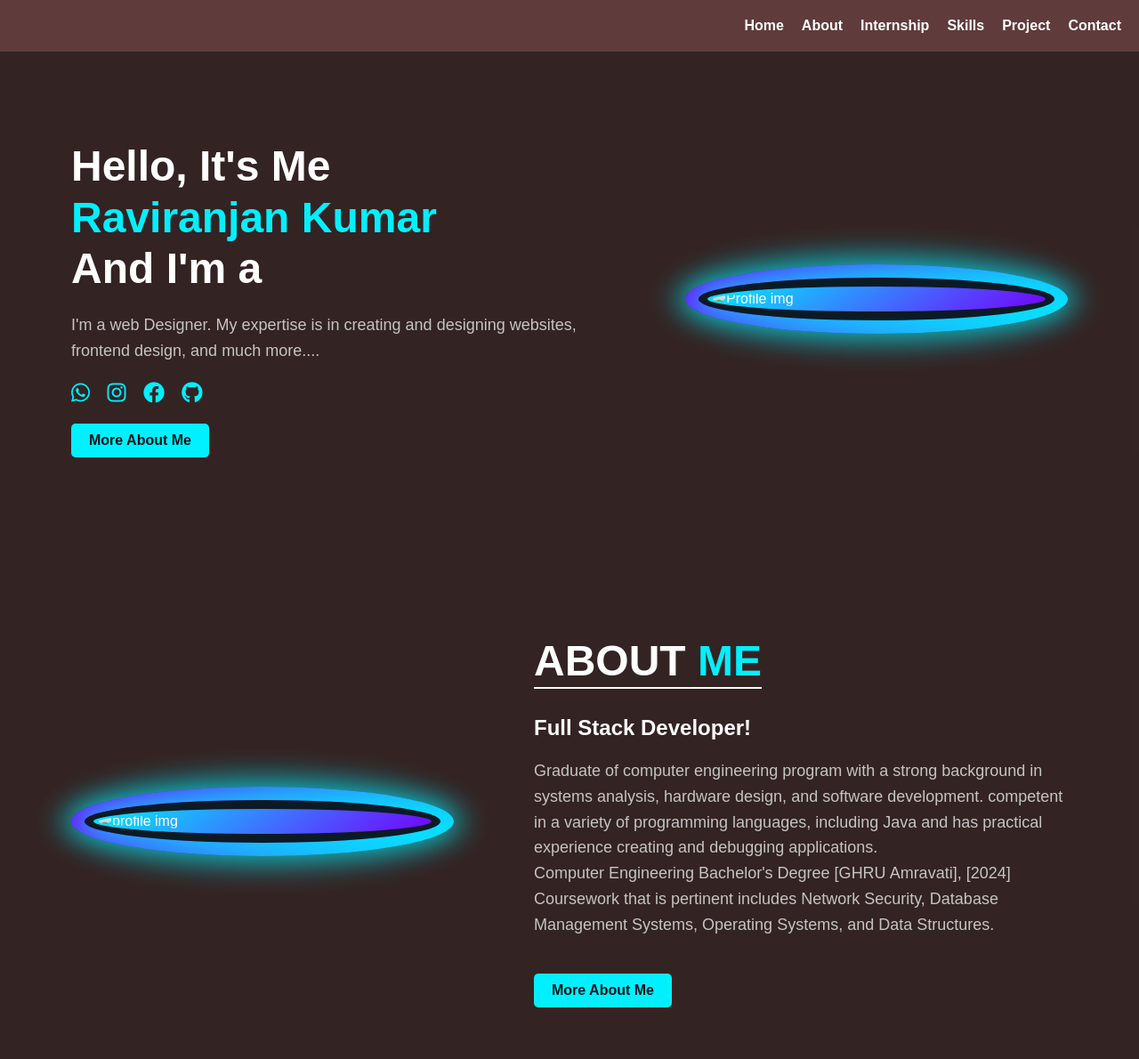
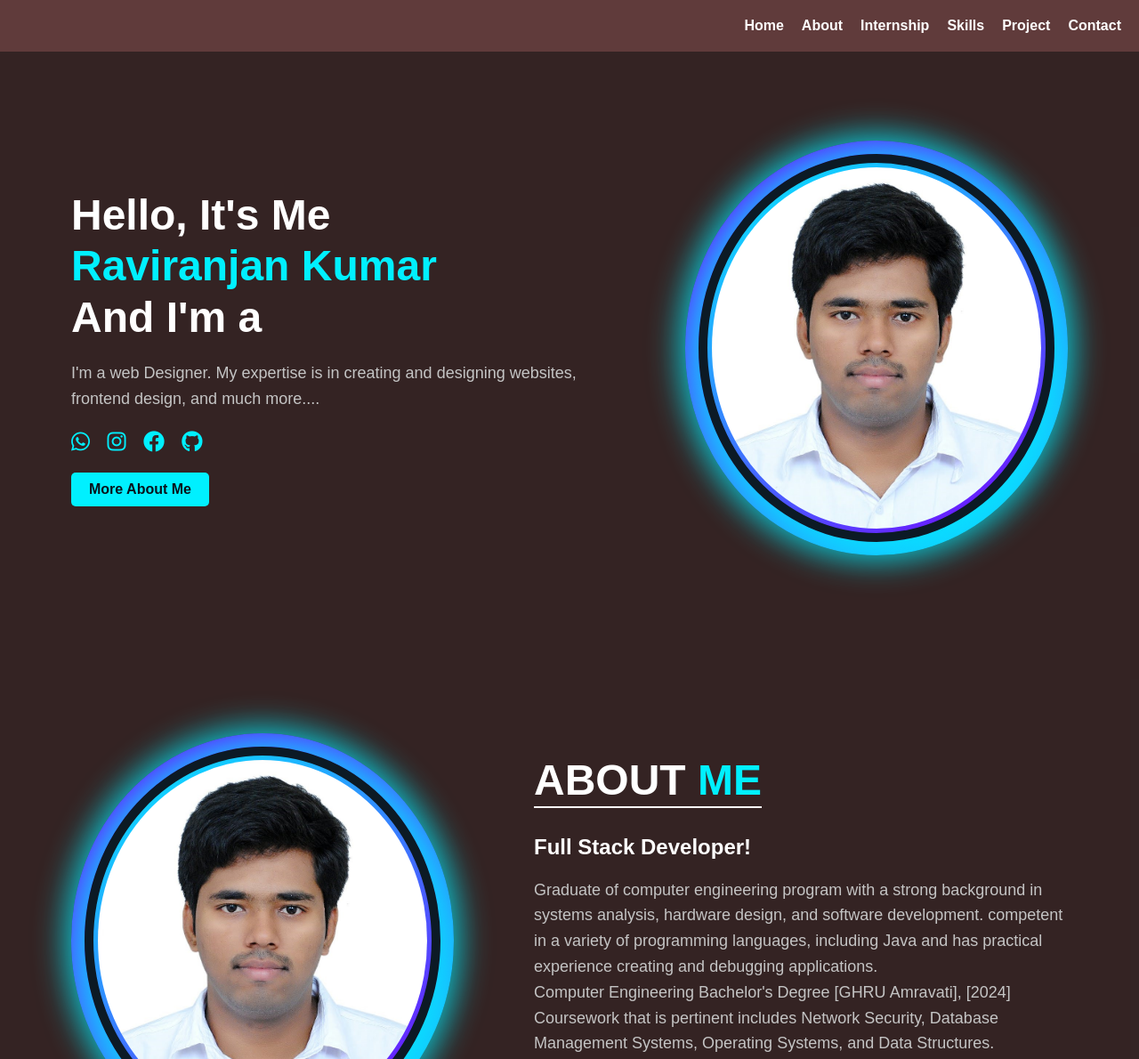
Before and after one commit to RaviranjanKumar-14/Profile, a plain HTML site: page index.html in a window 1280 px wide. Shown: the top 1190 px of the page at 89% size. Drawn offline with Linux system fonts and the light colour scheme; the site is published under a folder, as on GitHub Pages, so addresses that start at the root find nothing.

Commit message:
Update index.html

```diff
--- a/index.html
+++ b/index.html
@@ -34,13 +34,13 @@
             <a href="#" class="btn">More About Me</a>
         </div>
         <div class="intro-image">
-            <img src="/DSC_2055.JPG" alt="Profile img">
+            <img src="DSC_2055.JPG" alt="Profile img">
         </div>
     </section>
 
     <section class="about" id="about">
         <div class="about-image">
-            <img src="/DSC_2055.JPG" alt="profile img">
+            <img src="DSC_2055.JPG" alt="profile img">
         </div>
         <div class="about-text">
             <h2>About <span>Me</span></h2>
```
